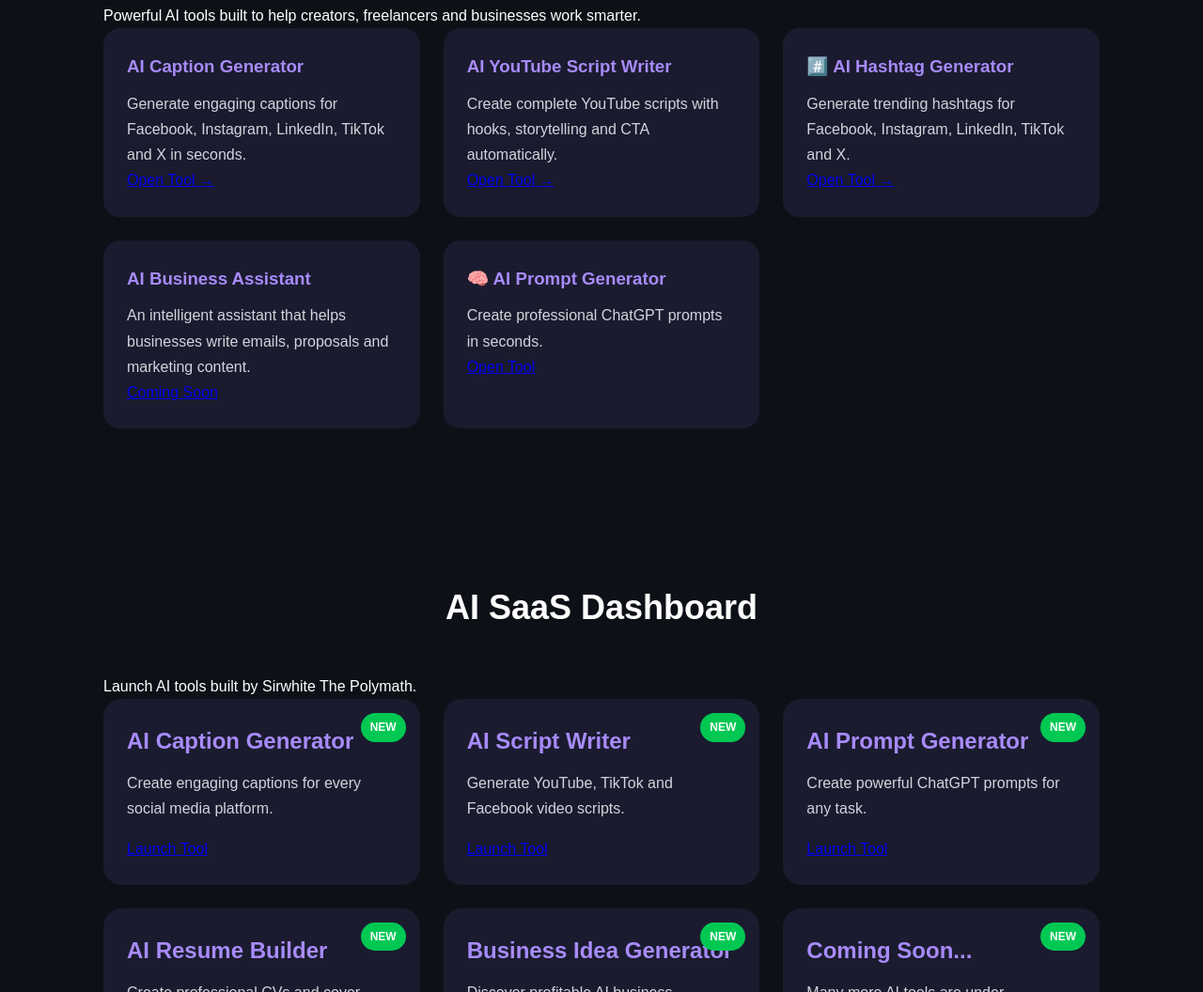
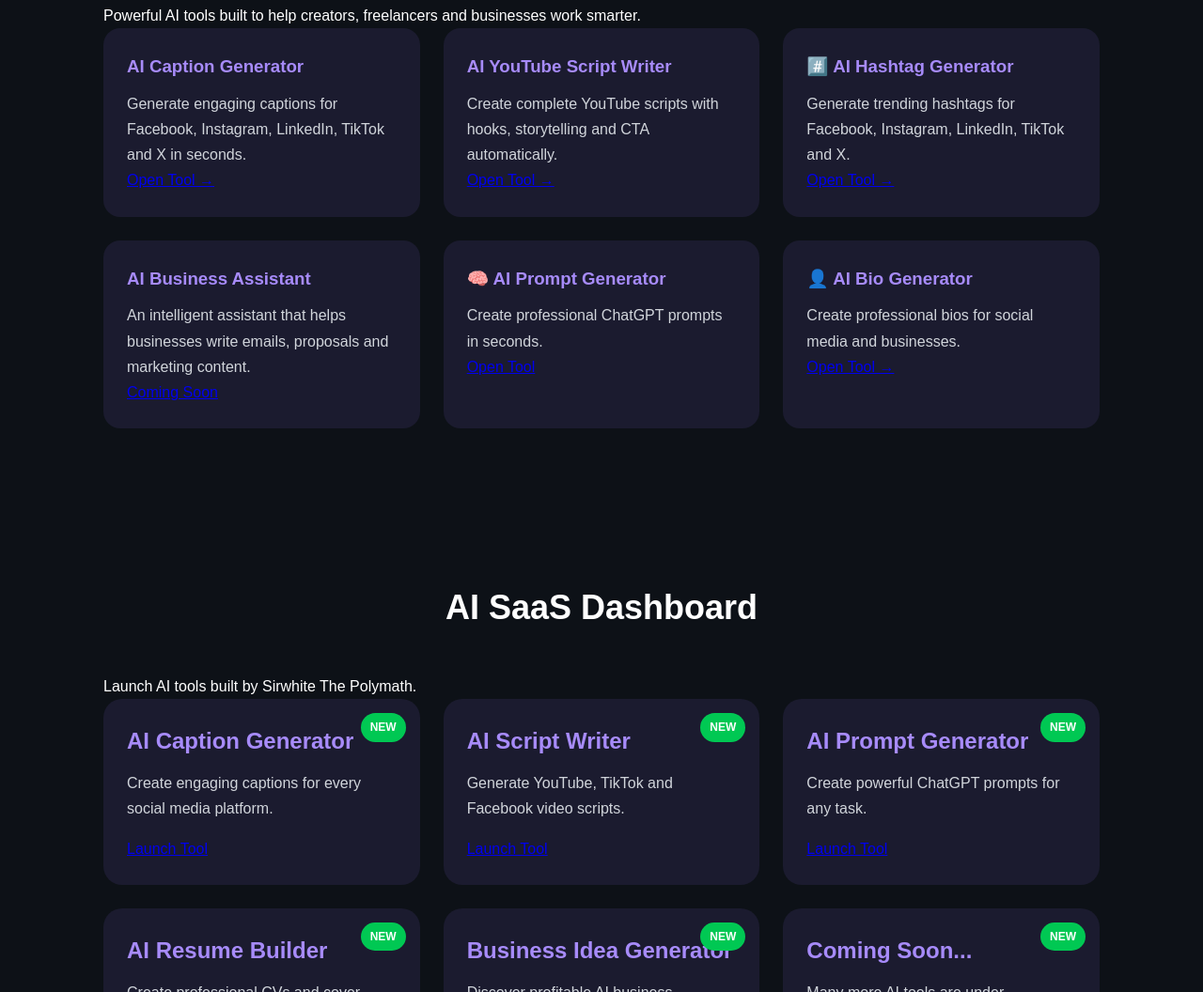
Before and after one commit to enobonge164-lab/enobonge164-lab.github.io, a plain HTML site: page index.html in a window 1280 px wide. Shown: the part 4789-5845 px from the top of the page at 94% size. Drawn offline with Linux system fonts and the light colour scheme.

Commit message:
Connected AI Bio Generator

```diff
--- a/index.html
+++ b/index.html
@@ -363,7 +363,17 @@ Open Tool
 </a>
 
 </div>
+<div class="card">
 
+<h3>👤 AI Bio Generator</h3>
+
+<p>Create professional bios for social media and businesses.</p>
+
+<a href="bio.html" class="btn">
+Open Tool →
+</a>
+
+</div>
 </div>
 
 </div>
```
